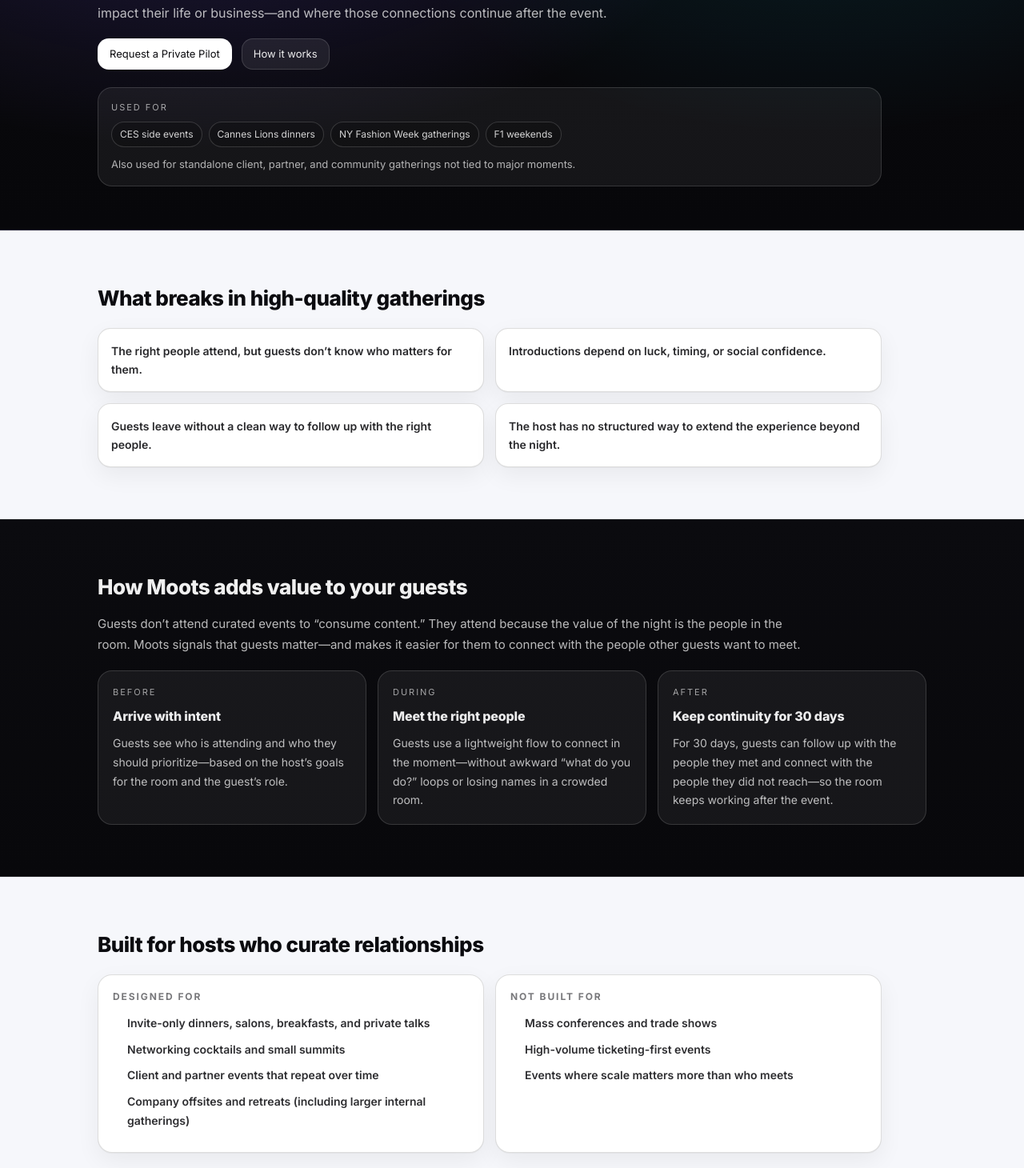
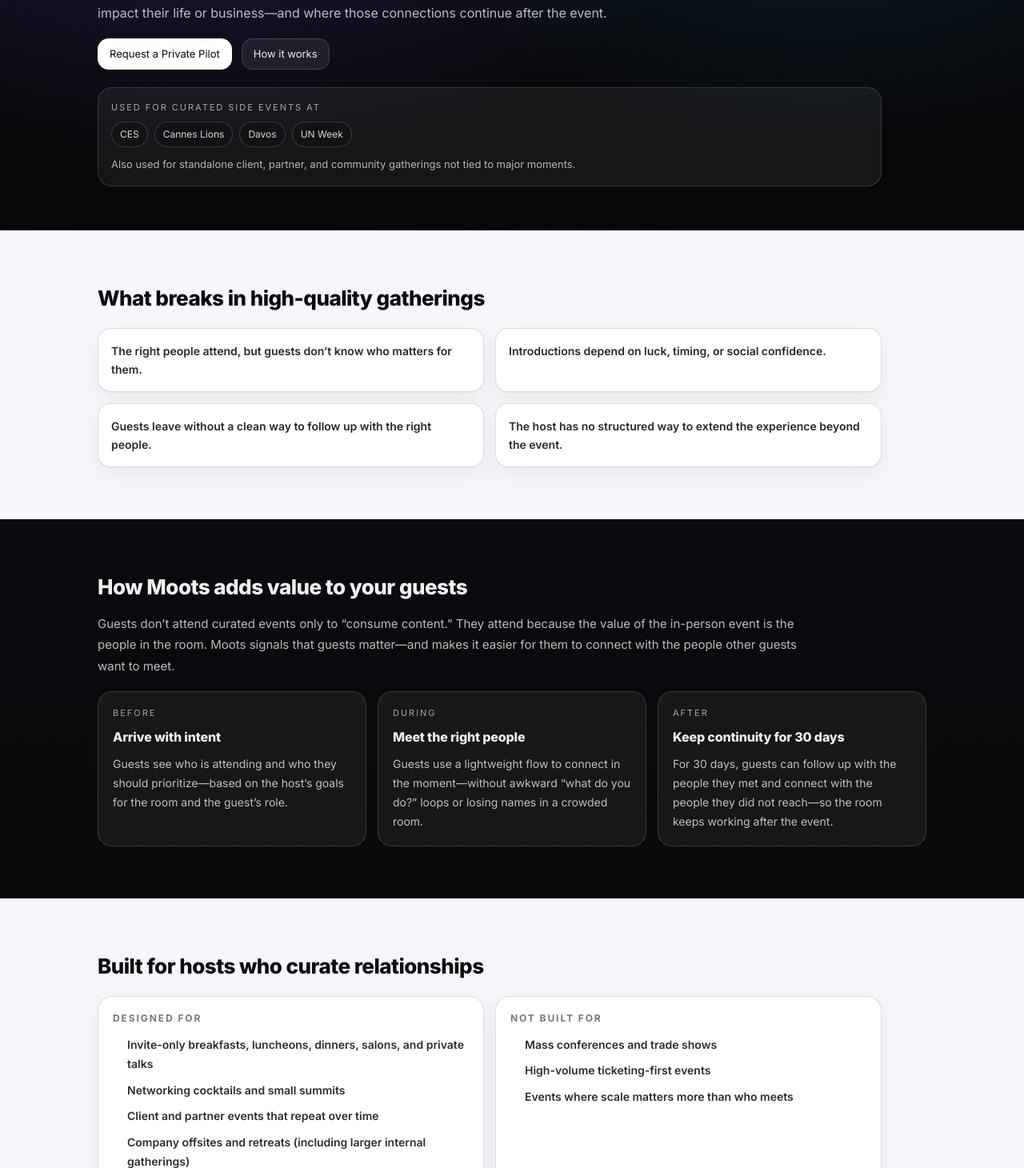
Before and after one commit to tonjebkg/moots-entry, a Next.js app: page / in a window 1280 px wide. Shown: the part 350-1810 px from the top of the page at 80% size. Built offline with nearby package versions, Linux system fonts and the light colour scheme.

Commit message:
Update landing page copy

```diff
--- a/app/page.tsx
+++ b/app/page.tsx
@@ -45,12 +45,12 @@ export default function Page() {
 
           {/* Credibility row (shorter: single-line on laptop) */}
           <div className="cred">
-            <div className="credLabel">Used for</div>
+            <div className="credLabel">Used for curated side events at</div>
             <div className="credPills" aria-label="Examples of gatherings">
-              <span className="pill">CES side events</span>
-              <span className="pill">Cannes Lions dinners</span>
-              <span className="pill">NY Fashion Week gatherings</span>
-              <span className="pill">F1 weekends</span>
+              <span className="pill">CES</span>
+              <span className="pill">Cannes Lions</span>
+              <span className="pill">Davos</span>
+              <span className="pill">UN Week</span>
             </div>
             <div className="credNote">
               Also used for standalone client, partner, and community gatherings not tied to major moments.
@@ -82,7 +82,7 @@ export default function Page() {
             </div>
             <div className="cardLight">
               <p className="cardText">
-                The host has no structured way to extend the experience beyond the night.
+                The host has no structured way to extend the experience beyond the event.
               </p>
             </div>
           </div>
@@ -94,7 +94,7 @@ export default function Page() {
         <div className="container">
           <h2 className="h2 h2OnDark">How {BRAND} adds value to your guests</h2>
           <p className="proseOnDark">
-            Guests don’t attend curated events to “consume content.” They attend because the value of the night is the people in the room.
+            Guests don’t attend curated events only to “consume content.” They attend because the value of the in-person event is the people in the room.
             {` ${BRAND}`} signals that guests matter—and makes it easier for them to connect with the people other guests want to meet.
           </p>
 
@@ -135,7 +135,7 @@ export default function Page() {
             <div className="panelLight">
               <div className="panelTitle">Designed for</div>
               <ul className="list">
-                <li>Invite-only dinners, salons, breakfasts, and private talks</li>
+                <li>Invite-only breakfasts, luncheons, dinners, salons, and private talks</li>
                 <li>Networking cocktails and small summits</li>
                 <li>Client and partner events that repeat over time</li>
                 <li>Company offsites and retreats (including larger internal gatherings)</li>
@@ -210,6 +210,13 @@ export default function Page() {
               <summary>What does the host get after the event?</summary>
               <p>
                 A concise brief on participation and connection patterns, so you can refine guest curation and improve the next gathering.
+              </p>
+            </details>
+
+            <details>
+              <summary>What does the name Moots mean?</summary>
+              <p>
+                The name comes from the idea of a moot: a gathering convened to discuss matters of consequence. Historically, moots were spaces where decisions were shaped through dialogue among peers. Moots exists to bring that spirit into modern professional gatherings using technology to quietly support conversations that matter.
               </p>
             </details>
           </div>
```
